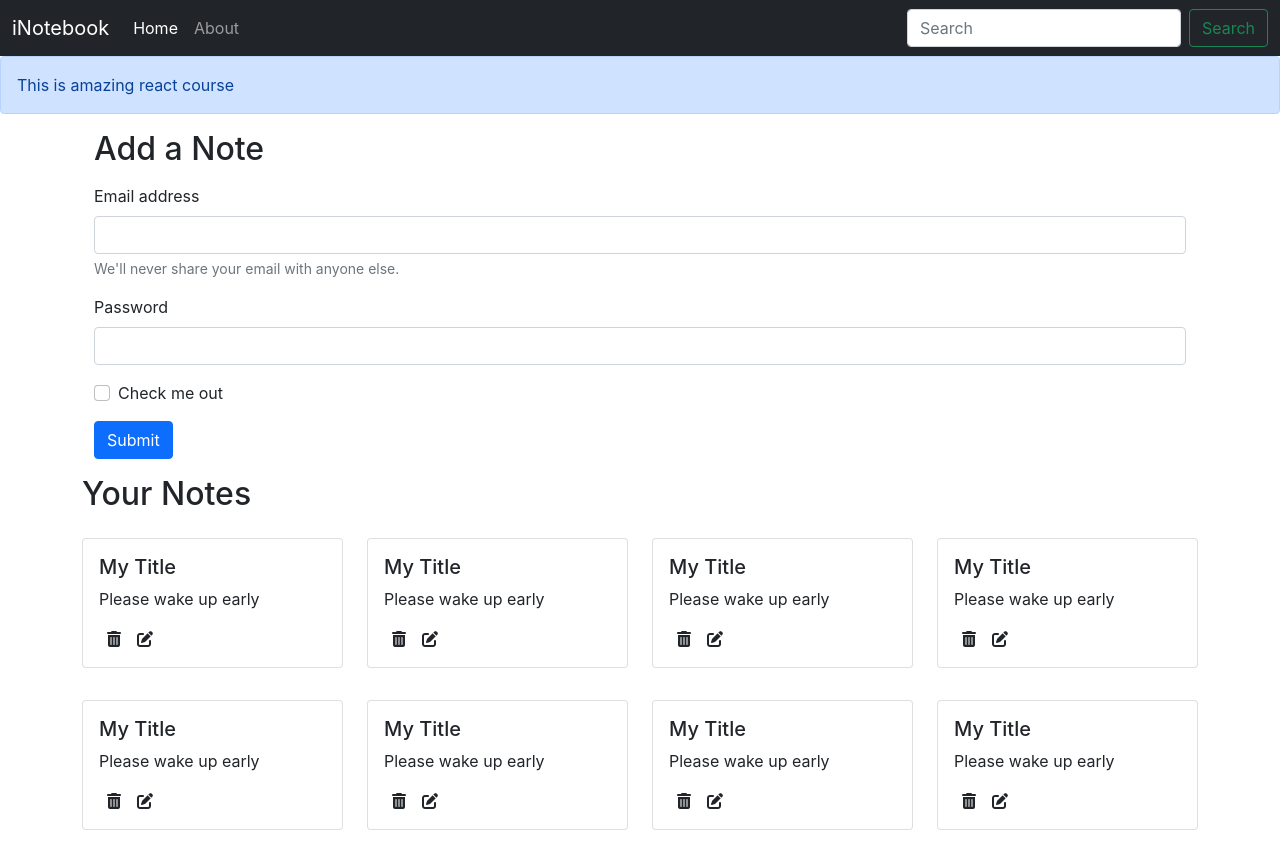
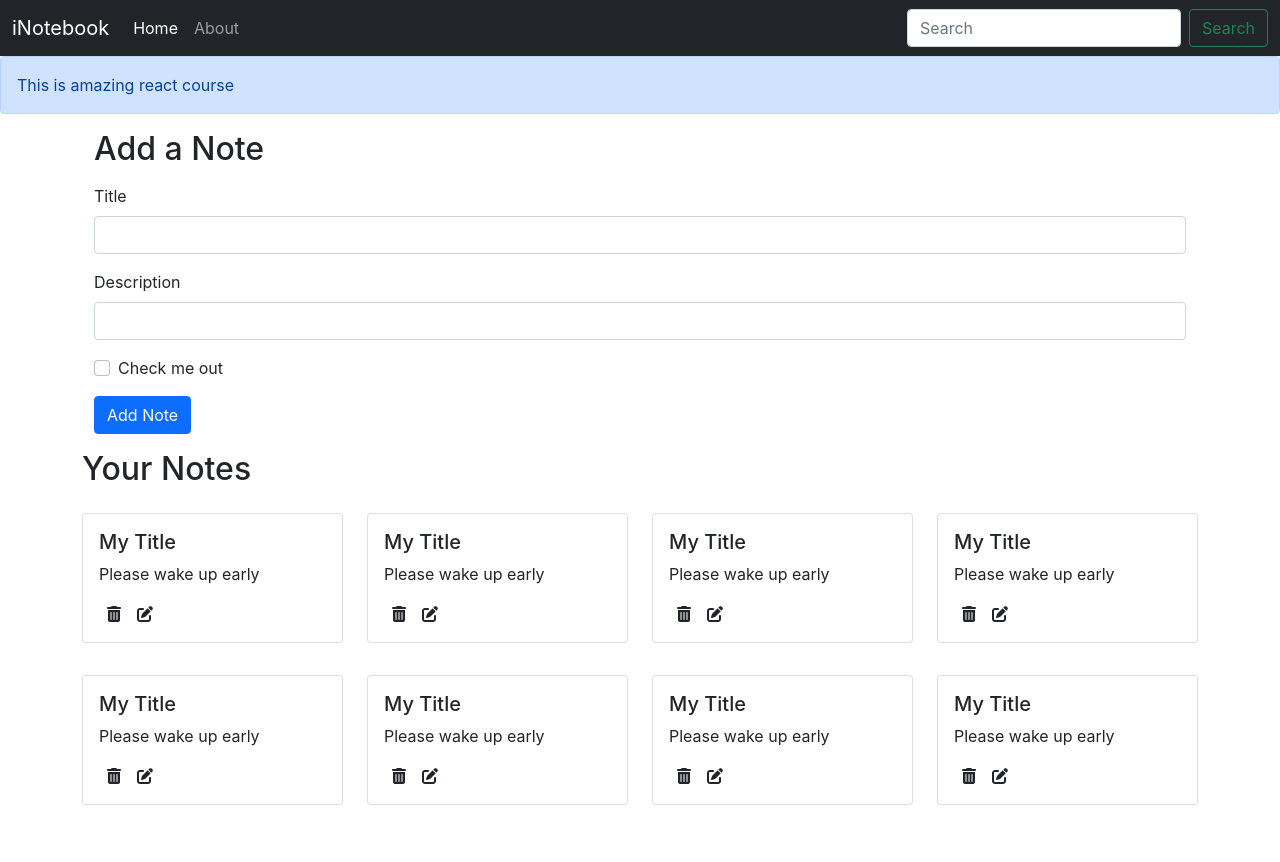
Before and after one commit to Mayank-Singh-Chouhan/iNotebook-Frontend, a React (Create React App) app: page / in a window 1280 px wide. After the commit the page ends 837 px from the top, so only its background shows below. Built offline with nearby package versions, Linux system fonts and the light colour scheme; the HTML template or start-up script is replaced by a standard one.

Commit message:
Created AddNote component, added add note functionality and delete note functionality at client side

```diff
--- /dev/null
+++ b/src/components/AddNote.js
@@ -0,0 +1,53 @@
+import React, { useContext, useState } from 'react'
+import noteContext from "../context/notes/noteContext";
+
+
+const AddNote = () => {
+
+    const context = useContext(noteContext);
+    const { addNote } = context;
+
+    const [note, setNote] = useState({title: "", description: "", tag: "default"});
+    const handleClick = (e) => {
+        e.preventDefault();
+        addNote(note.title, note.description, note.tag);
+    }
+
+    const onChange = (e) => {
+        setNote({...note, [e.target.name]: e.target.value})
+    }
+
+
+
+    return (
+        <div>
+            <div className="container my-3">
+
+                <h2>Add a Note</h2>
+                <form className='my-3'>
+                    <div className="mb-3">
+                        <label htmlFor="title" className="form-label">Title</label>
+
+                        <input type="text" className="form-control" id="title" name='title' aria-describedby="emailHelp" onChange={onChange} />
+
+                    </div>
+                    <div className="mb-3">
+                        <label htmlFor="description" className="form-label">Description</label>
+
+                        <input type="text" className="form-control" id="description" name='description' onChange={onChange} />
+
+                    </div>
+                    <div className="mb-3 form-check">
+
+                        <input type="checkbox" className="form-check-input" id="exampleCheck1" onChange={onChange} />
+
+                        <label className="form-check-label" htmlFor="exampleCheck1">Check me out</label>
+                    </div>
+                    <button type="submit" className="btn btn-primary" onClick={handleClick}>Add Note</button>
+                </form>
+            </div>
+        </div>
+    )
+}
+
+export default AddNote
--- a/src/components/Alert.js
+++ b/src/components/Alert.js
@@ -3,7 +3,7 @@
 export const Alert = (props) => {
     return (
         <div>
-            <div class="alert alert-primary" role="alert">
+            <div className="alert alert-primary" role="alert">
                 {props.message}
             </div>
         </div>
--- a/src/components/Home.js
+++ b/src/components/Home.js
@@ -5,26 +5,6 @@
 
     return (
         <div>
-            <div className="container my-3">
-
-                <h2>Add a Note</h2>
-                <form className='my-3'>
-                    <div className="mb-3">
-                        <label htmlFor="exampleInputEmail1" className="form-label">Email address</label>
-                        <input type="email" className="form-control" id="exampleInputEmail1" aria-describedby="emailHelp" />
-                        <div id="emailHelp" className="form-text">We'll never share your email with anyone else.</div>
-                    </div>
-                    <div className="mb-3">
-                        <label htmlFor="exampleInputPassword1" className="form-label">Password</label>
-                        <input type="password" className="form-control" id="exampleInputPassword1" />
-                    </div>
-                    <div className="mb-3 form-check">
-                        <input type="checkbox" className="form-check-input" id="exampleCheck1" />
-                        <label className="form-check-label" htmlFor="exampleCheck1">Check me out</label>
-                    </div>
-                    <button type="submit" className="btn btn-primary">Submit</button>
-                </form>
-            </div>
             <Notes />
         </div>
     )
--- a/src/components/Navbar.js
+++ b/src/components/Navbar.js
@@ -1,4 +1,4 @@
-import React, { useEffect } from 'react'
+import React from 'react'
 import { Link, useLocation } from "react-router-dom";
 
 
@@ -6,10 +6,6 @@
 const Navbar = () => {
 
     let location = useLocation();
-
-    React.useEffect(() => {
-        console.log(location.pathname);
-    }, [location]);
 
     return (
         <nav className="navbar navbar-expand-lg navbar-dark bg-dark">
--- a/src/components/NoteItem.js
+++ b/src/components/NoteItem.js
@@ -1,6 +1,11 @@
-import React from 'react'
+import React, { useContext } from 'react'
+import noteContext from "../context/notes/noteContext";
 
 function NoteItem(props) {
+
+
+    const context = useContext(noteContext);
+    const { deleteNote } = context;
 
     const { note } = props
 
@@ -10,7 +15,7 @@
                 <div className="card-body">
                     <h5 className="card-title">{note.title}</h5>
                     <p className="card-text">{note.description}</p>
-                    <i className="fa-solid fa-trash-can mx-2"></i>
+                    <i className="fa-solid fa-trash-can mx-2" onClick={() => { deleteNote(note._id) }}></i>
                     <i className="fa-solid fa-pen-to-square mx-2"></i>
                 </div>
             </div>
--- a/src/components/Notes.js
+++ b/src/components/Notes.js
@@ -1,14 +1,18 @@
 import React, { useContext } from 'react'
 import noteContext from "../context/notes/noteContext";
 import NoteItem from './NoteItem';
+import AddNote from './AddNote';
+
 
 
 const Notes = () => {
 
     const context = useContext(noteContext);
-    const { notes, setNotes } = context;
+    const { notes } = context;
 
     return (
+        <>
+            <AddNote />
             <div className="row my-3">
                 <h2>Your Notes</h2>
 
@@ -17,6 +21,7 @@
                 })}
 
             </div>
+        </>
     )
 }
 
--- a/src/context/notes/NoteState.js
+++ b/src/context/notes/NoteState.js
@@ -78,8 +78,42 @@
   ]
   const [notes, setNotes] = useState(notesInitial)
 
+  // Add a Note
+
+  const addNote = (title, description, tag) => {
+    // TODO: API Call
+    console.log("Adding a new note")
+    const note = {
+      "_id": "62efehhjjjjjjhhh1ac4e62a8a8ac1cke1e",
+      "user": "62ef3bf17c86a98cb06ab3ac",
+      "title": title,
+      "description": description,
+      "tag": tag,
+      "date": "2022-08-07T16:36:42.174Z",
+      "__v": 0
+    };
+    setNotes(notes.concat(note));
+
+  }
+
+  // Delete a Note
+
+  const deleteNote = (id) => {
+    // TODO: API Call
+    console.log("Deleting note with id " + id);
+    const newNotes = notes.filter((note) => { return note._id !== id });
+    setNotes(newNotes);
+  }
+
+  // Edit a Note
+
+  const editNote = (id, title, description, tag) => {
+
+
+  }
+
   return (
-        <NoteContext.Provider value={{notes, setNotes}}>
+    <NoteContext.Provider value={{ notes, setNotes, addNote, deleteNote, editNote }}>
       {props.children}
     </NoteContext.Provider>
   )
```
Lines whose indentation alone changed are shown as unchanged.
